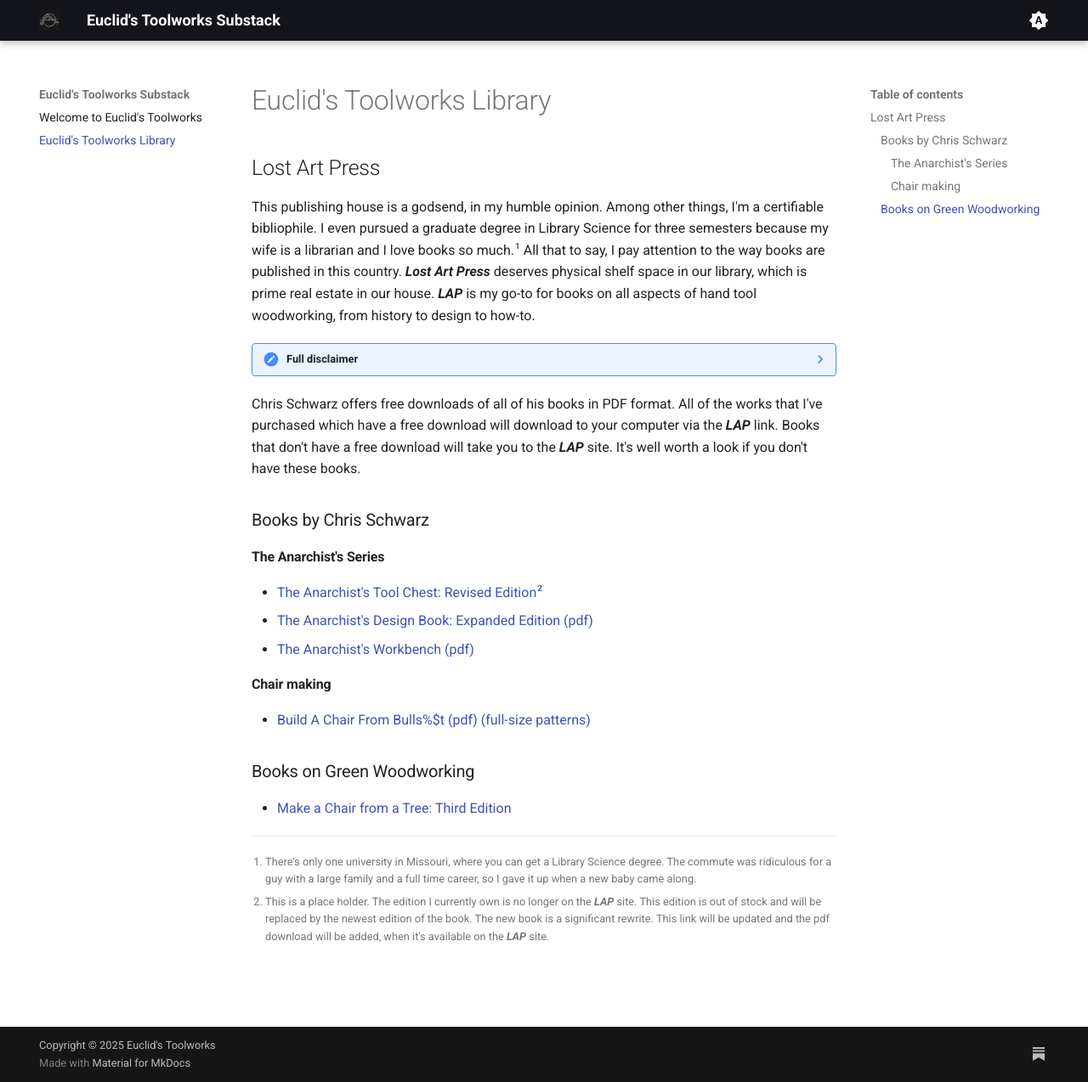
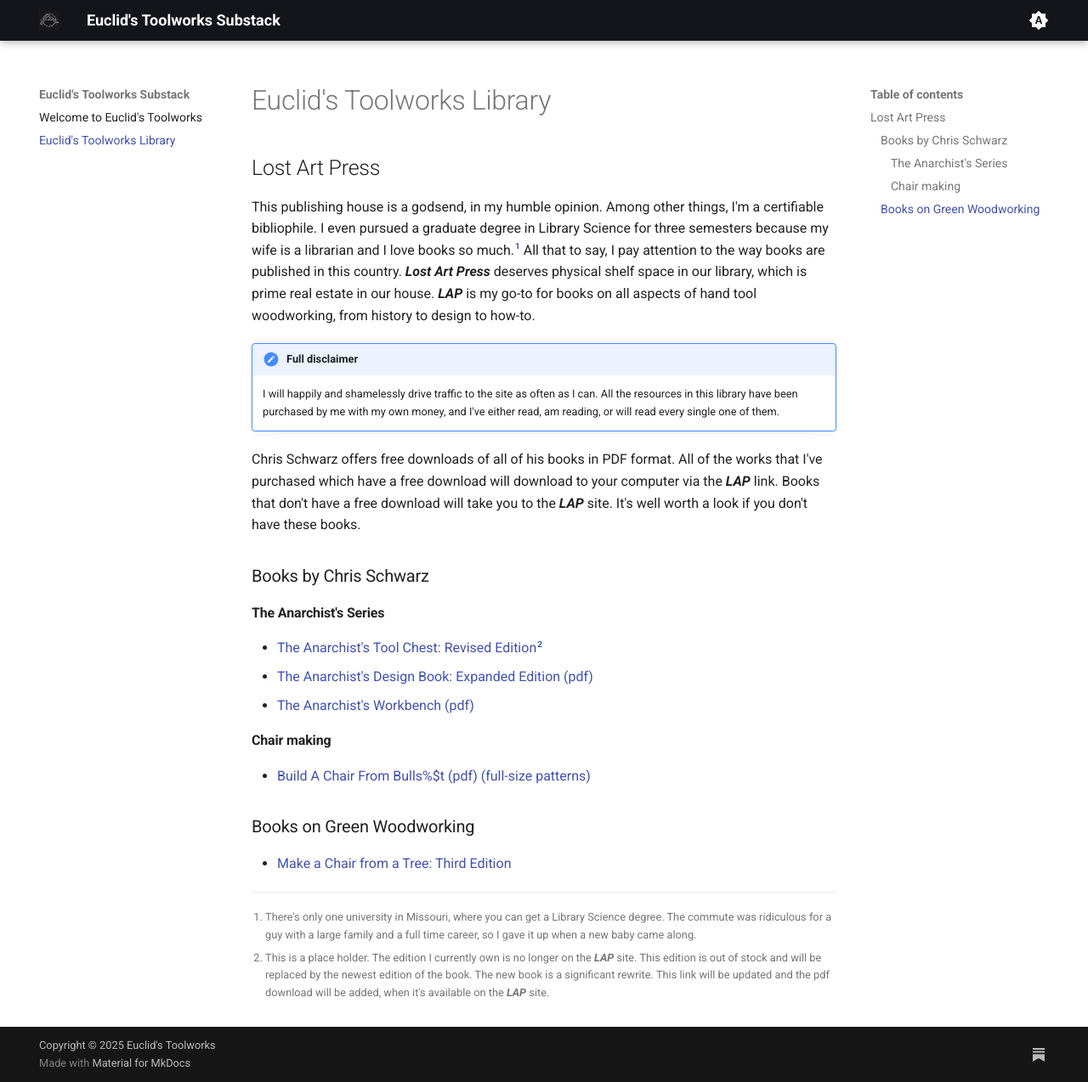
Before and after one commit to EuclidsToolworks/substack-automation, an MkDocs documentation site: the page built from docs/library.md, in a window 1280 px wide and 1274 px high. Shown: the whole window at 85% size. Built offline with MkDocs 1.6.1 and Material for MkDocs 9.7.7, drawn with Linux system fonts in a browser that asks for light colours.

```diff
--- a/docs/library.md
+++ b/docs/library.md
@@ -4,7 +4,7 @@
 
 This publishing house is a godsend, in my humble opinion. Among other things, I'm a certifiable bibliophile. I even pursued a graduate degree in Library Science for three semesters because my wife is a librarian and I love books so much.[^1] All that to say, I pay attention to the way books are published in this country. ***Lost Art Press*** deserves physical shelf space in our library, which is prime real estate in our house. ***LAP*** is my go-to for books on all aspects of hand tool woodworking, from history to design to how-to.
 
-??? note "Full disclaimer"
+!!! note "Full disclaimer"
     I will happily and shamelessly drive traffic to the site as often as I can.  All the resources in this library have been   purchased by me with my own money, and I've either read, am reading, or will read every single one of them.
 
 Chris Schwarz offers free downloads of all of his books in PDF format. All of the works that I've purchased which have a free download will download to your computer via the ***LAP*** link. Books that don't have a free download will take you to the ***LAP*** site. It's well worth a look if you don't have these books.
```
